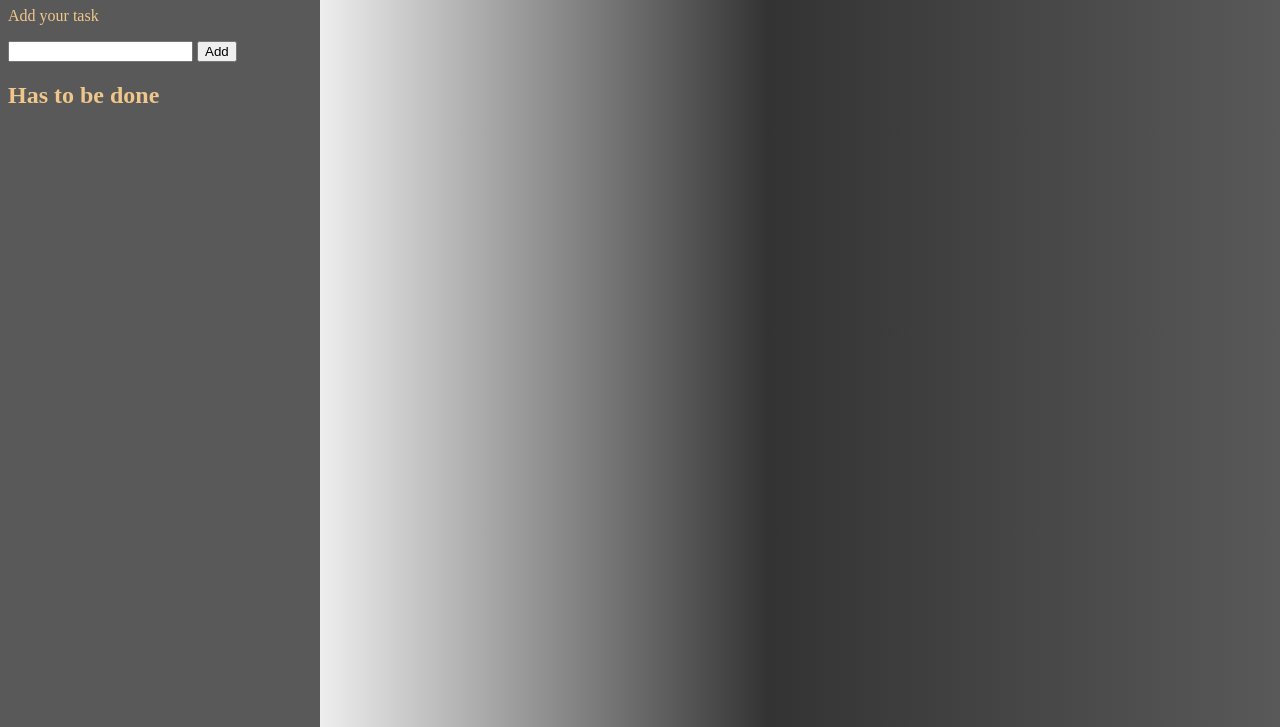
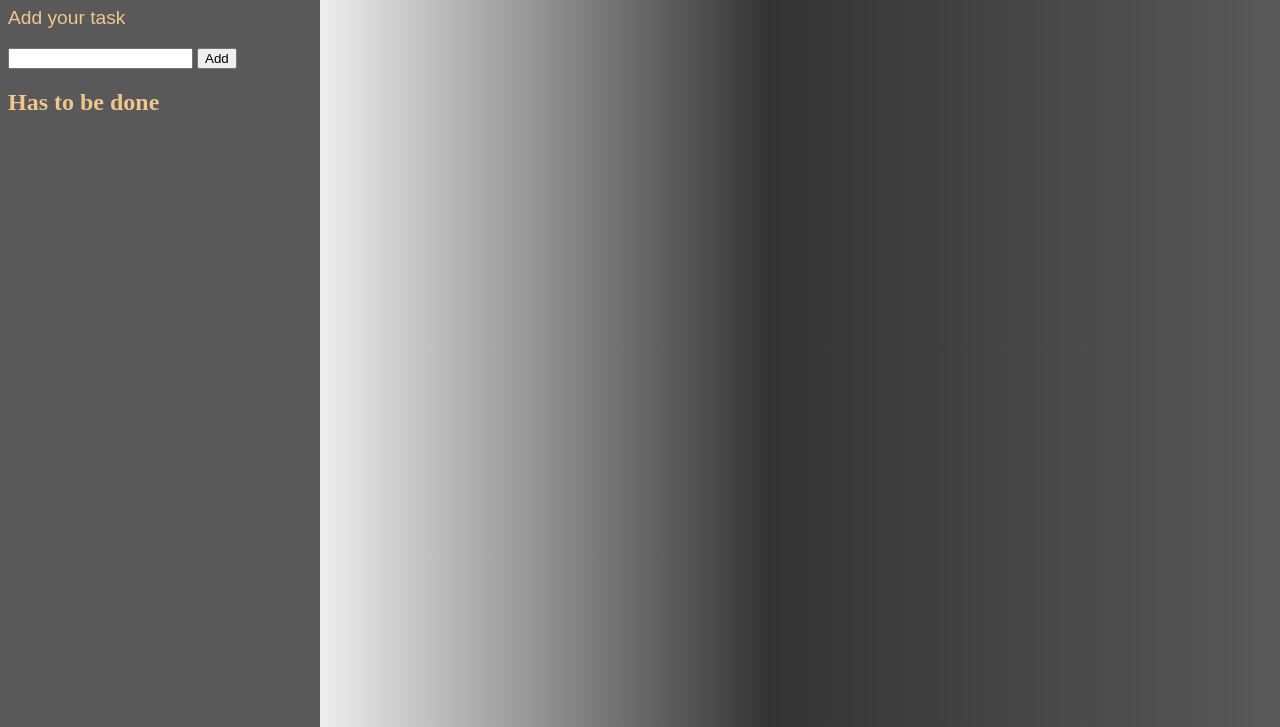
Before and after one commit to krauseangelique/TodoList2, a plain HTML site: page index.html in a window 1280 px wide. Shown: the part 73-800 px from the top of the page. Drawn offline with Linux system fonts and the light colour scheme.

Commit message:
tasks are written

```diff
--- a/script.js
+++ b/script.js
@@ -65,13 +65,13 @@ const items = JSON.parse(localStorage.getItem("items")) || [];
 
     } // fin de ma fonction
 
-// Création de l'eventListener qui attend un événement submit (repris dans notre cas-ci via l'input de type submit)
+// 3.Création de l'addEventListener qui attend un événement submit (repris dans notre cas-ci via l'input de type submit)
 
 // Appel de la fonction
 addTasks.addEventListener("submit", handleAddItem);
 // l'appel de cette fonction est lié à notre variable possèdant le getItems(). On l'appelle dans notre fonction handleAddItem et on l'appelle de façon classique pour afficher les données enregistrées dans notre localStorage.
 
-
+  // Je vais placer les événements sur mes bouttons
 
 
 /* METHODOLOGIE
--- a/style.css
+++ b/style.css
@@ -21,3 +21,7 @@ li > * {
 li > input{
     align-items: right;
 }
+p{
+    font-family:Arial, Helvetica, sans-serif;
+    font-size: 1.2rem;
+}
```
Also changed, not shown: index.html (+6 -4 lines).
